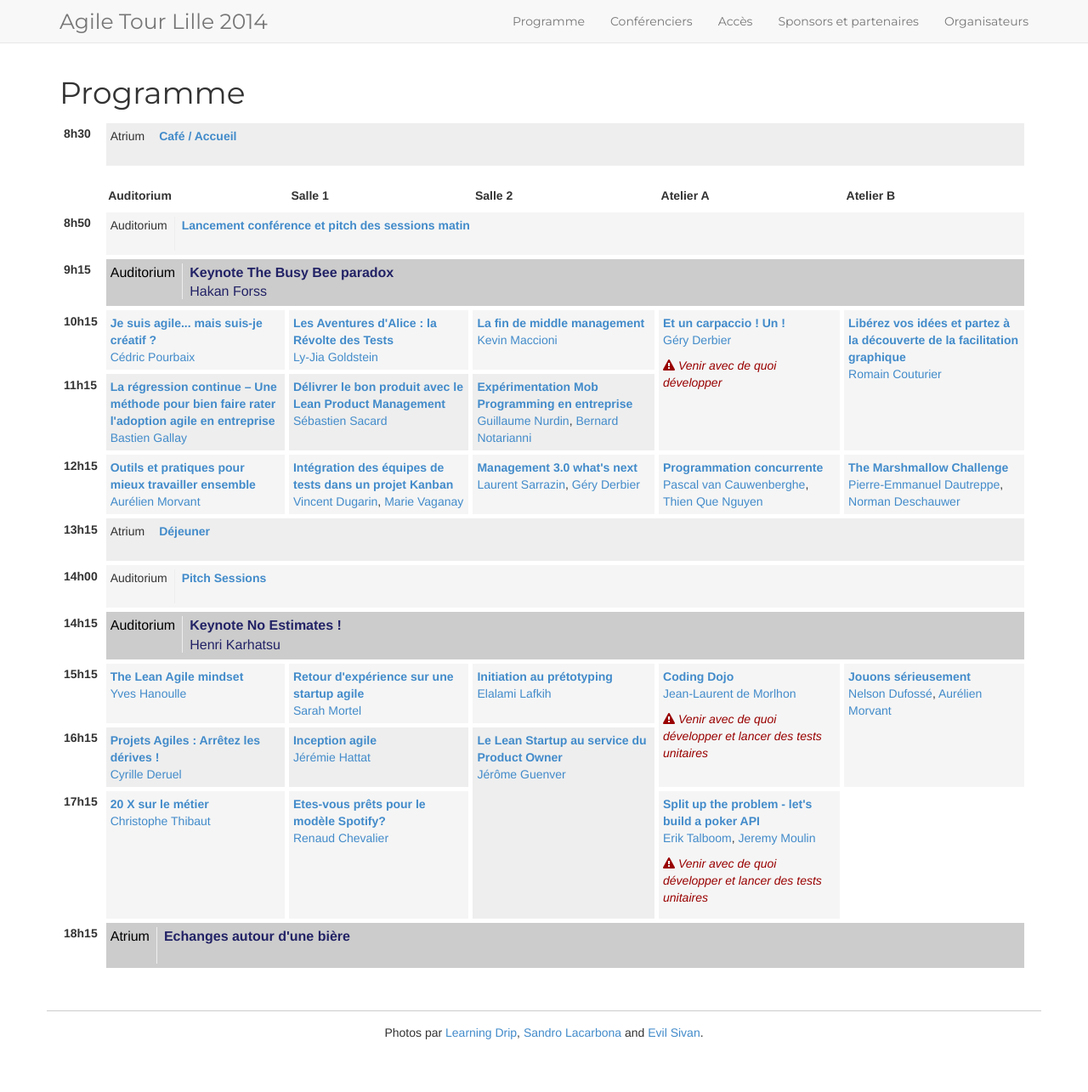
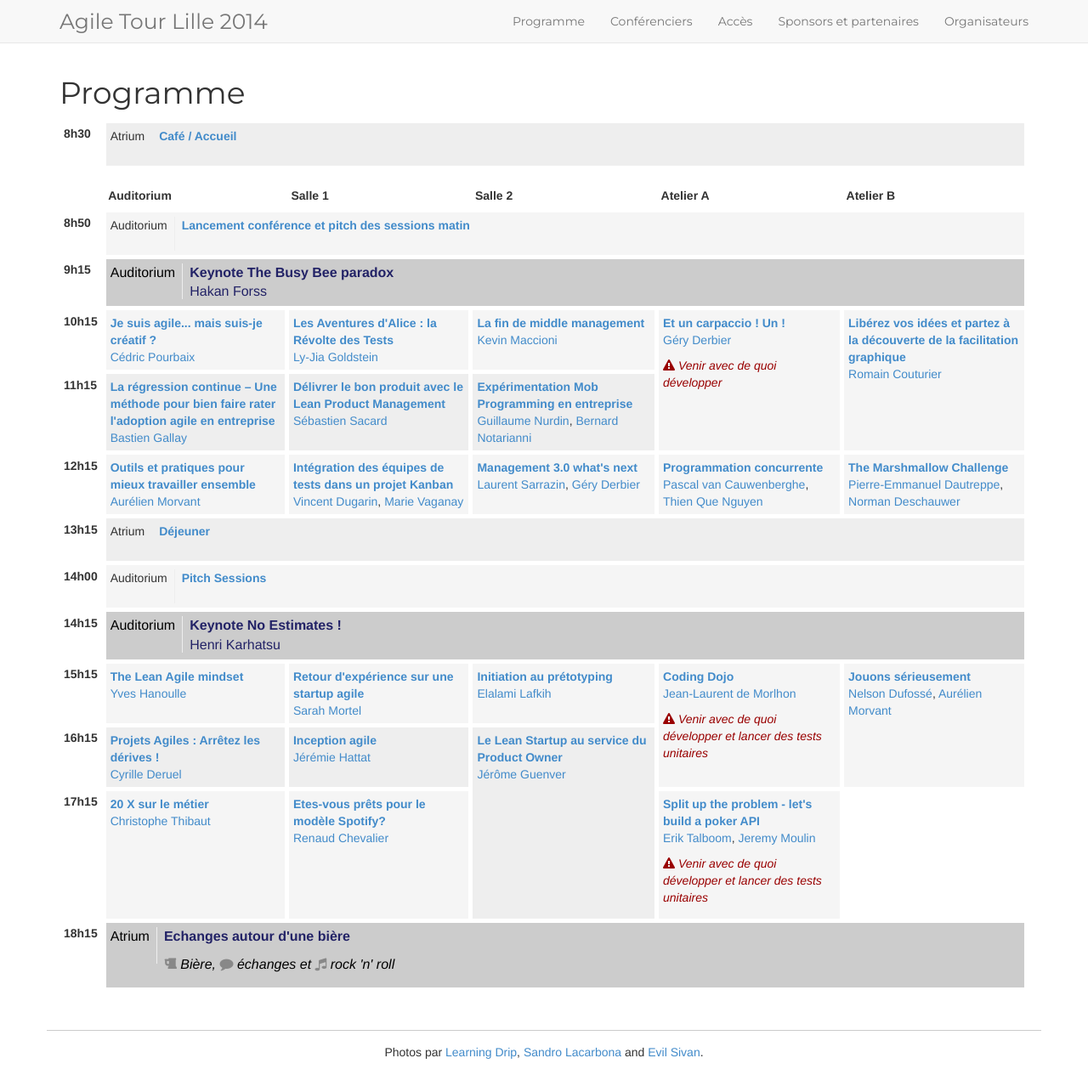
Before and after one commit to jak78/agile-tour-lille-2017, a Jekyll site: the page built from 00-schedule.html, in a window 1280 px wide and 1288 px high. Shown: the top 1285 px of the window at 85% size. Built offline with Jekyll 4.4.1, drawn with Linux system fonts in a browser that asks for light colours; nearby versions of some CDN libraries.

Commit message:
Added: Icon for Beer, RnRoll

```diff
--- a/_data/schedule.yml
+++ b/_data/schedule.yml
@@ -212,5 +212,6 @@
       - subject: Echanges autour d'une bière
         image: 2818268935_5d06ed7b4a_m_d.jpg
         room: Atrium
+        extra: <span><i class="fa fa-beer"></i> Bière, <span><i class="fa fa-comment"></i> échanges et <span><i class="fa fa-music"></i> rock 'n' roll</span>
         highlight: 1
         fill: 5
--- a/_sass/_home.scss
+++ b/_sass/_home.scss
@@ -1,3 +1,9 @@
+@media (max-width: 768px) {
+  #index .navbar-default {
+    background: #000 !important;
+  }
+}
+
 #index {
   a.navbar-brand {
     color: #fff !important;
--- a/_sass/_schedule.scss
+++ b/_sass/_schedule.scss
@@ -9,6 +9,14 @@
     padding-top: 10px;
     font-style: italic;
     color: #900;
+  }
+
+  .extra span {
+    color: #000;
+    i {
+      color: #888;
+      text-shadow: 1px 1px #ccc;
+    }
   }
 
   .room {
```
